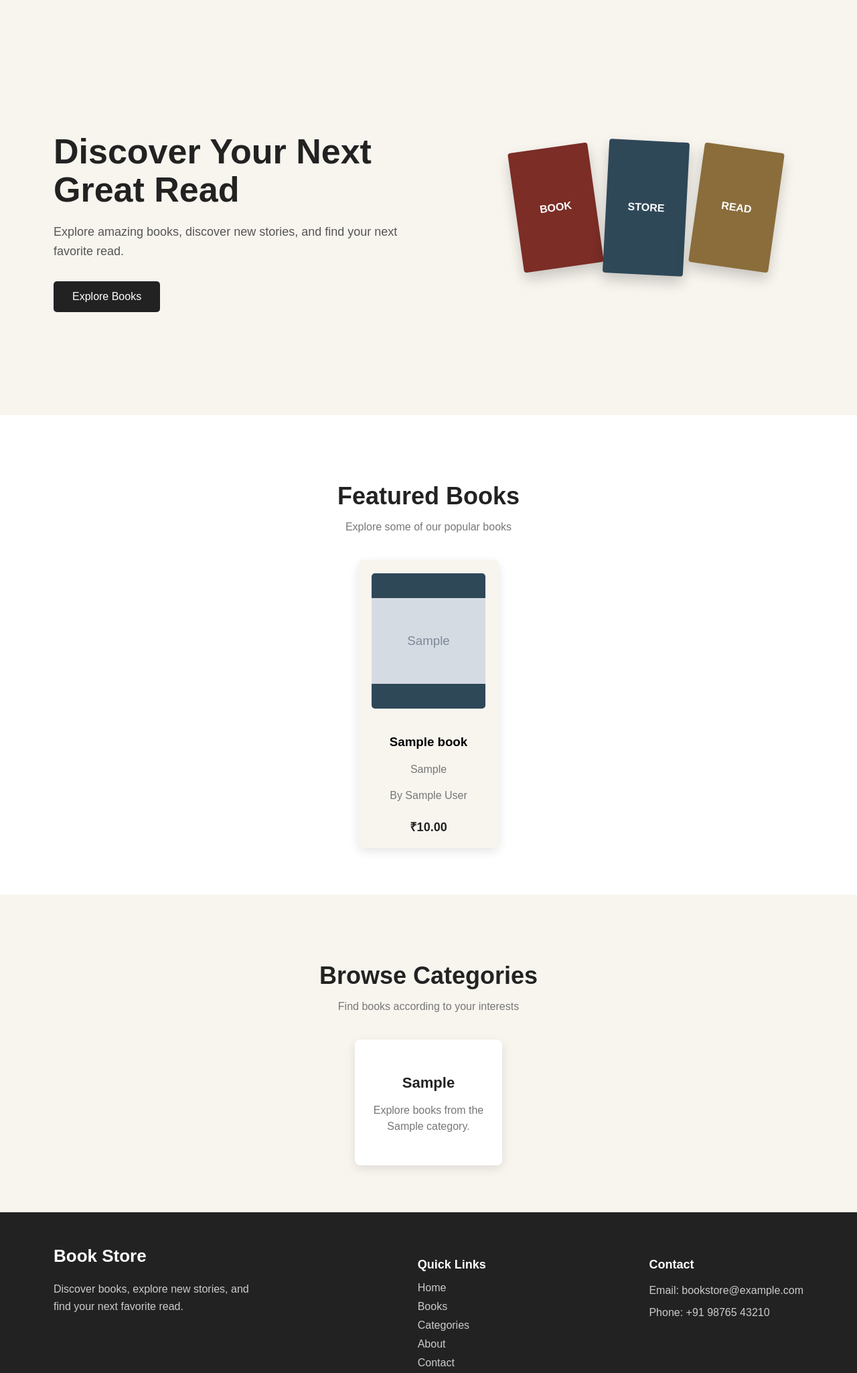
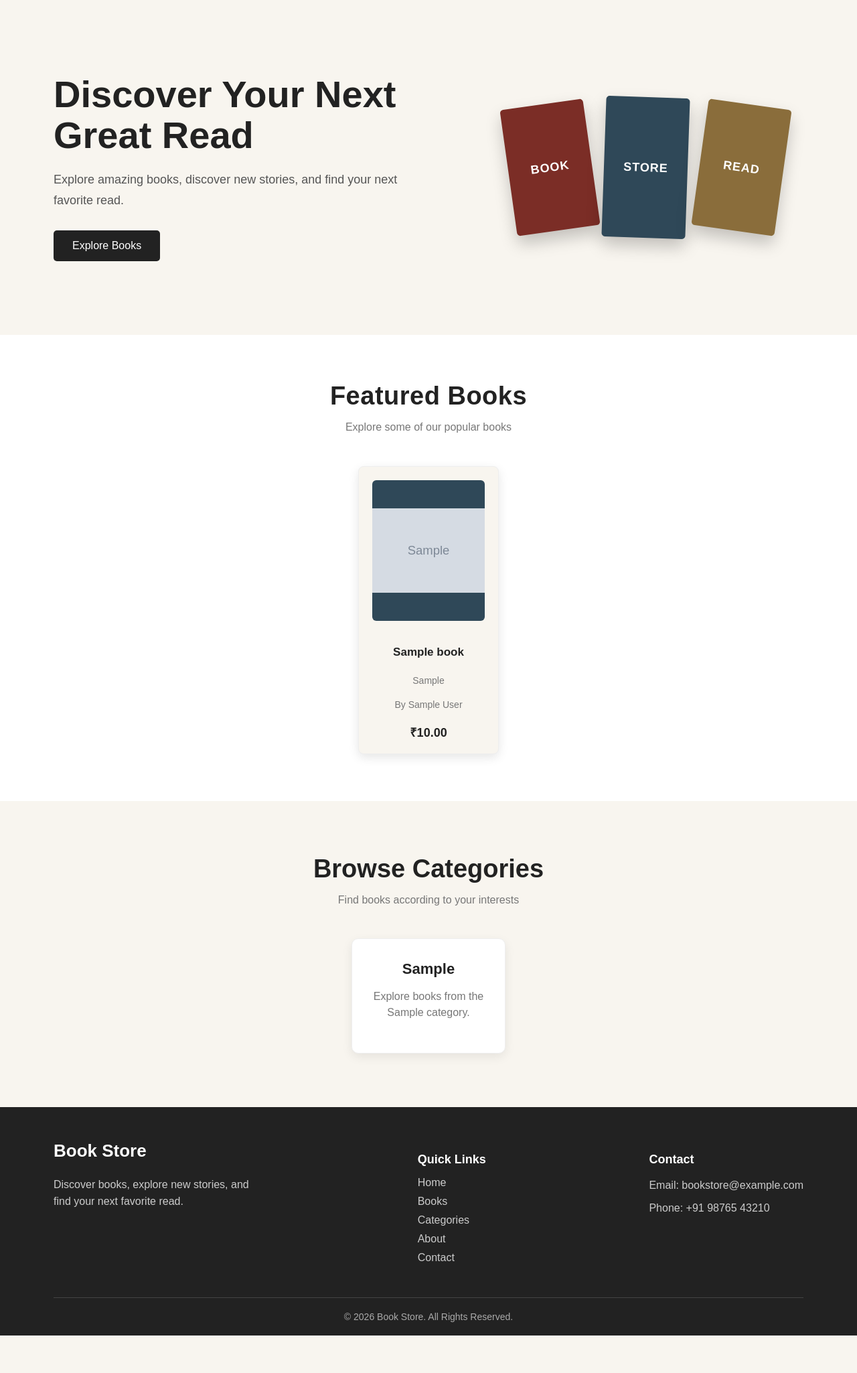
Before and after one commit to ritubaghel066-ai/book-store-django, a Django app: page / in a window 1280 px wide. Shown: the part 58-2108 px from the top of the page at 67% size. After the commit the page ends 2052 px from the top, so only its background shows below. Run offline with Django 5.2, Linux system fonts and the light colour scheme; tables that the repository leaves empty hold one stand-in row (values such as "Sample post"); grey boxes marked "Sample" are stand-in pictures.

Commit message:
Polished website UI

```diff
--- a/accounts/templates/accounts/login.html
+++ b/accounts/templates/accounts/login.html
@@ -36,7 +36,7 @@
             Login to your Book Store account.
         </p>
 
-        <form method="POST">
+        <form method="POST" class="auth-form"></form>
             {% csrf_token %}
 
             <input
--- a/accounts/templates/accounts/register.html
+++ b/accounts/templates/accounts/register.html
@@ -35,7 +35,7 @@
             Register to continue shopping.
         </p>
 
-        <form method="POST">
+        <form method="POST" class="auth-form"></form>
             {% csrf_token %}
 
             <input type="text" name="username" placeholder="Username" required>
@@ -49,7 +49,7 @@
 
         <p>
             Already have an account?
-            <a href="/login/">Login</a>
+            <a href="/accounts/login/">Login</a>
         </p>
 
     </section>
--- a/store/static/store/style.css
+++ b/store/static/store/style.css
@@ -42,26 +42,29 @@
     display: flex;
     justify-content: space-between;
     align-items: center;
-    padding: 60px 80px;
+    padding: 70px 80px;
     background-color: #f8f5ef;
+    box-sizing: border-box;
+    overflow: hidden;
 }
 
 .hero-content {
-    max-width: 550px;
+    max-width: 600px;
 }
 
 .hero-content h1 {
-    font-size: 52px;
+    font-size: 56px;
     line-height: 1.1;
-    margin-bottom: 20px;
+    margin: 0 0 20px;
     color: #222;
 }
 
 .hero-content p {
     font-size: 18px;
-    line-height: 1.6;
+    line-height: 1.7;
     color: #555;
     margin-bottom: 30px;
+    max-width: 520px;
 }
 
 .hero-button {
@@ -84,23 +87,35 @@
    Hero Books
 ========================= */
 
+/* =========================
+   Hero Book Visuals
+========================= */
+
 .hero-books {
     display: flex;
     align-items: center;
-    gap: 15px;
-    margin-right: 40px;
+    gap: 18px;
+    margin-right: 30px;
+    perspective: 800px;
 }
 
 .book {
-    width: 120px;
-    height: 180px;
+    width: 125px;
+    height: 190px;
     display: flex;
     justify-content: center;
     align-items: center;
     color: white;
     font-weight: bold;
-    border-radius: 4px;
-    box-shadow: 0 10px 20px rgba(0, 0, 0, 0.2);
+    font-size: 18px;
+    letter-spacing: 1px;
+    border-radius: 5px;
+    box-shadow: 0 12px 25px rgba(0, 0, 0, 0.22);
+    transition: transform 0.3s ease;
+}
+
+.book:hover {
+    transform: translateY(-10px) scale(1.03);
 }
 
 .book-one {
@@ -110,15 +125,14 @@
 
 .book-two {
     background-color: #2f4858;
-    height: 200px;
-    transform: rotate(3deg);
+    height: 210px;
+    transform: rotate(2deg);
 }
 
 .book-three {
     background-color: #8a6d3b;
     transform: rotate(8deg);
 }
-
 
 /* =========================
    Featured Books
@@ -131,22 +145,26 @@
 }
 
 .featured-books h2 {
-    font-size: 36px;
+    font-size: 38px;
     color: #222;
-    margin-bottom: 10px;
+    margin: 0 0 12px;
+    letter-spacing: 0.5px;
 }
 
 .section-subtitle {
     color: #777;
     font-size: 16px;
-    margin-bottom: 40px;
+    margin: 0 0 45px;
+    line-height: 1.6;
 }
 
 .book-container {
     display: flex;
     justify-content: center;
-    gap: 30px;
+    gap: 35px;
     flex-wrap: wrap;
+    max-width: 1200px;
+    margin: 0 auto;
 }
 
 .book-card-link {
@@ -161,12 +179,13 @@
 
 .book-card {
     width: 210px;
-    min-height: 430px;
-    padding: 20px;
+    height: 430px;
+    padding: 18px;
     background-color: #f8f5ef;
-    border-radius: 8px;
-    box-shadow: 0 5px 15px rgba(0, 0, 0, 0.1);
-    transition: transform 0.3s ease;
+    border-radius: 10px;
+    border: 1px solid #eee;
+    box-shadow: 0 5px 15px rgba(0, 0, 0, 0.08);
+    transition: transform 0.3s ease, box-shadow 0.3s ease;
     box-sizing: border-box;
     display: flex;
     flex-direction: column;
@@ -174,6 +193,7 @@
 
 .book-card:hover {
     transform: translateY(-8px);
+    box-shadow: 0 12px 25px rgba(0, 0, 0, 0.14);
 }
 
 
@@ -194,8 +214,8 @@
     font-size: 20px;
     font-weight: bold;
     line-height: 1.4;
-    border-radius: 5px;
-    margin-bottom: 18px;
+    border-radius: 6px;
+    margin-bottom: 15px;
     box-sizing: border-box;
 }
 
@@ -236,15 +256,16 @@
 ========================= */
 
 .categories {
-    padding: 70px 80px;
+    padding: 80px 80px;
     background-color: #f8f5ef;
     text-align: center;
+    box-sizing: border-box;
 }
 
 .categories h2 {
-    font-size: 36px;
+    font-size: 38px;
     color: #222;
-    margin-bottom: 10px;
+    margin: 0 0 12px;
 }
 
 .category-container {
@@ -252,29 +273,30 @@
     justify-content: center;
     gap: 25px;
     flex-wrap: wrap;
+    max-width: 1000px;
+    margin: 0 auto;
 }
 
 
 /* Clickable Category Card */
 
 .category-card {
-    width: 220px;
-    padding: 30px 20px;
+    width: 230px;
+    padding: 32px 22px;
     background-color: white;
-    border-radius: 8px;
-    box-shadow: 0 5px 15px rgba(0, 0, 0, 0.1);
-    transition: transform 0.3s ease;
+    border-radius: 10px;
+    border: 1px solid #eee;
+    box-shadow: 0 5px 15px rgba(0, 0, 0, 0.08);
+    transition: transform 0.3s ease, box-shadow 0.3s ease;
     box-sizing: border-box;
-
-    /* Remove link styling */
     display: block;
     text-decoration: none !important;
     color: #222 !important;
 }
 
 .category-card:hover {
-    transform: translateY(-6px);
-    text-decoration: none !important;
+    transform: translateY(-7px);
+    box-shadow: 0 12px 25px rgba(0, 0, 0, 0.13);
 }
 
 
@@ -283,7 +305,7 @@
 .category-card h3 {
     font-size: 22px;
     color: #222 !important;
-    margin-bottom: 10px;
+    margin: 0 0 12px;
     text-decoration: none !important;
 }
 
@@ -548,22 +570,25 @@
    Cart Page
 ========================= */
 
+
+
 .cart-item {
     max-width: 900px;
-    margin: 0 auto 25px;
-    padding: 20px;
+    margin: 0 auto 20px;
+    padding: 20px 25px;
     background-color: #f8f5ef;
     border-radius: 8px;
     display: flex;
     justify-content: space-between;
     align-items: center;
     box-sizing: border-box;
+    box-shadow: 0 3px 10px rgba(0, 0, 0, 0.08);
 }
 
 .cart-book-info {
     display: flex;
     align-items: center;
-    gap: 20px;
+    gap: 25px;
     text-align: left;
 }
 
@@ -578,6 +603,7 @@
 .cart-book-info h3 {
     margin: 0 0 8px;
     color: #222;
+    font-size: 20px;
 }
 
 .cart-book-info p {
@@ -587,19 +613,26 @@
 
 .cart-item-total {
     font-size: 20px;
+    font-weight: bold;
     color: #222;
 }
 
+/* =========================
+   Cart Total
+========================= */
+
 .cart-total {
     max-width: 900px;
-    margin: 40px auto 0;
-    padding-top: 20px;
+    margin: 35px auto 0;
+    padding: 25px 0 0;
     border-top: 1px solid #ddd;
     text-align: right;
 }
 
 .cart-total h2 {
+    margin: 0 0 20px;
     color: #222;
+    font-size: 26px;
 }
 
 .cart-total button {
@@ -644,3 +677,237 @@
 .book-card span {
     margin-top: 4px;
 }
+
+/* =========================
+   Login and Register Forms
+========================= */
+
+.auth-form {
+    width: 100%;
+    max-width: 400px;
+    margin: 30px auto;
+    display: flex;
+    flex-direction: column;
+    gap: 15px;
+}
+
+.auth-form input {
+    padding: 13px 15px;
+    border: 1px solid #ccc;
+    border-radius: 5px;
+    font-size: 16px;
+    box-sizing: border-box;
+    outline: none;
+}
+
+.auth-form input:focus {
+    border-color: #222;
+}
+
+.auth-form button {
+    padding: 13px 24px;
+    background-color: #222;
+    color: white;
+    border: none;
+    border-radius: 5px;
+    font-size: 16px;
+    cursor: pointer;
+}
+
+.auth-form button:hover {
+    background-color: #f4c542;
+    color: #222;
+}
+
+/* =========================
+   Cart Quantity Controls
+========================= */
+
+.cart-quantity {
+    display: flex;
+    align-items: center;
+    gap: 12px;
+    margin: 12px 0;
+}
+
+.cart-quantity a {
+    width: 30px;
+    height: 30px;
+    display: flex;
+    align-items: center;
+    justify-content: center;
+    background-color: #222;
+    color: white;
+    text-decoration: none;
+    border-radius: 5px;
+    font-size: 18px;
+}
+
+.cart-quantity a:hover {
+    background-color: #f4c542;
+    color: #222;
+}
+
+.cart-quantity span {
+    font-size: 16px;
+    font-weight: bold;
+    color: #222;
+    min-width: 20px;
+    text-align: center;
+}
+
+/* =========================
+   Cart Remove Link
+========================= */
+
+.cart-book-info > div > a {
+    color: #777;
+    text-decoration: none;
+    font-size: 14px;
+}
+
+.cart-book-info > div > a:hover {
+    color: #222;
+    text-decoration: underline;
+}
+
+/* =========================
+   About Page
+========================= */
+
+.about-content {
+    max-width: 800px;
+    margin: 30px auto 0;
+    text-align: left;
+}
+
+.about-content p {
+    color: #555;
+    font-size: 17px;
+    line-height: 1.8;
+    margin-bottom: 20px;
+}
+
+/* =========================
+   Contact Page
+========================= */
+
+.contact-content {
+    max-width: 700px;
+    margin: 30px auto 0;
+    text-align: center;
+}
+
+.contact-content p {
+    color: #555;
+    font-size: 17px;
+    line-height: 1.8;
+    margin: 12px 0;
+}
+
+/* =========================
+   Featured Book Typography
+========================= */
+
+.book-card h3 {
+    min-height: 48px;
+    margin: 8px 0 6px;
+    color: #222;
+    font-size: 17px;
+    line-height: 1.3;
+    display: flex;
+    align-items: center;
+    justify-content: center;
+}
+
+.book-card p {
+    margin: 3px 0;
+    color: #777;
+    font-size: 14px;
+    line-height: 1.4;
+}
+
+.book-card p:nth-of-type(2) {
+    min-height: 40px;
+    display: flex;
+    align-items: center;
+    justify-content: center;
+}
+
+.book-card span {
+    margin-top: 5px;
+    font-size: 18px;
+    font-weight: bold;
+    color: #222;
+}
+
+/* =========================
+   Responsive Design
+========================= */
+
+@media (max-width: 900px) {
+
+    nav {
+        padding: 15px 25px;
+    }
+
+    nav a {
+        margin-left: 12px;
+        font-size: 14px;
+    }
+
+    .hero {
+        padding: 50px 40px;
+    }
+
+    .hero-content h1 {
+        font-size: 44px;
+    }
+
+    .hero-books {
+        margin-right: 0;
+    }
+
+}
+
+@media (max-width: 700px) {
+
+    nav {
+        flex-direction: column;
+        gap: 15px;
+        text-align: center;
+    }
+
+    nav a {
+        margin: 0 6px;
+    }
+
+    .hero {
+        flex-direction: column;
+        text-align: center;
+        gap: 50px;
+        padding: 50px 25px;
+    }
+
+    .hero-content h1 {
+        font-size: 40px;
+    }
+
+    .hero-content p {
+        margin-left: auto;
+        margin-right: auto;
+    }
+
+    .hero-books {
+        justify-content: center;
+    }
+
+    .featured-books {
+        padding: 60px 25px;
+    }
+
+    .categories {
+        padding: 60px 25px;
+    }
+
+}
--- a/store/templates/store/about.html
+++ b/store/templates/store/about.html
@@ -43,7 +43,7 @@
             Discover books and find your next favorite read.
         </p>
 
-        <div class="book-detail-info">
+        <div class="about-content"></div>
 
             <p>
                 Welcome to our Book Store, a simple online platform
--- a/store/templates/store/home.html
+++ b/store/templates/store/home.html
@@ -80,7 +80,6 @@
                         <img
                             src="{{ book.image.url }}"
                             alt="{{ book.title }}"
-                            style="width: 100%; height: 240px; max-width: 100%; object-fit: contain; display: block; border-radius: 5px;"
                         >
 
                         {% else %}
```
Also changed, not shown: store/templates/store/cart.html (+9 -2 lines), store/templates/store/contact.html (+6 -1 lines).
